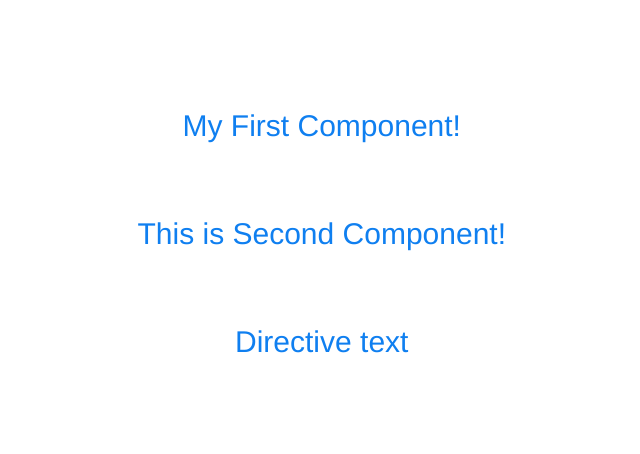
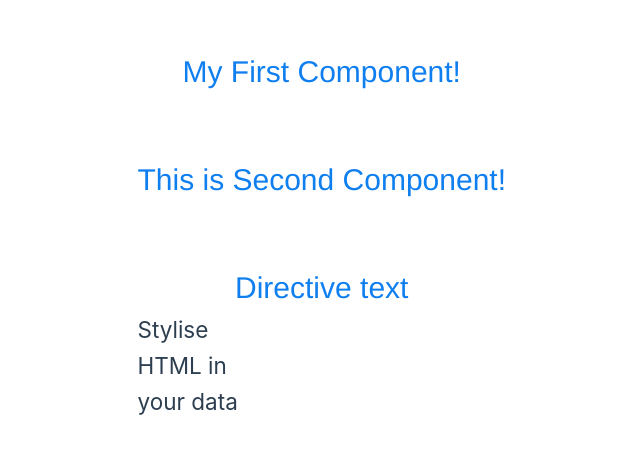
Before and after one commit to ProgrammerSohan/Vue-Js3_Frontend-Dev, a Vue app in the folder s1_ch1/first_app/: page / in a window 1280 px wide. Shown: the part 196-650 px from the top of the page, without its empty margins (134-774 px from the left). Built offline with nearby package versions, Linux system fonts and the light colour scheme.

Commit message:
1.9_basic directives_v-html_b

```diff
--- a/s1_ch1/first_app/src/components/Exercise1-03.vue
+++ b/s1_ch1/first_app/src/components/Exercise1-03.vue
@@ -2,10 +2,12 @@
     <div>
             <!-- <h1>{{ text }}</h1> -->
             <h1 v-once v-text="text"></h1>
+            <h2 v-html="html"></h2>
     </div>
 </template>
 <script setup>
 const text = 'Directive text';
+const html = 'Stylise</br>HTML in<br/><b>your data</b>'
 
 </script>
 <style>
```
